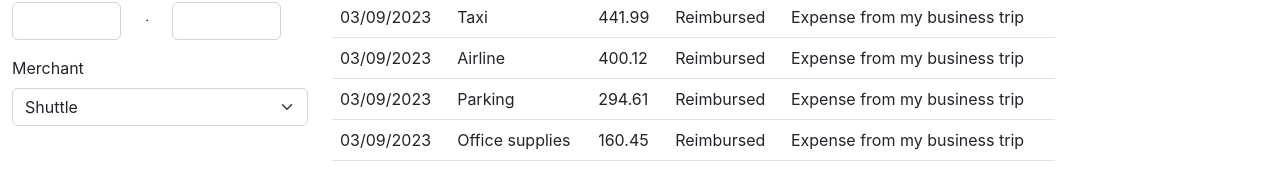
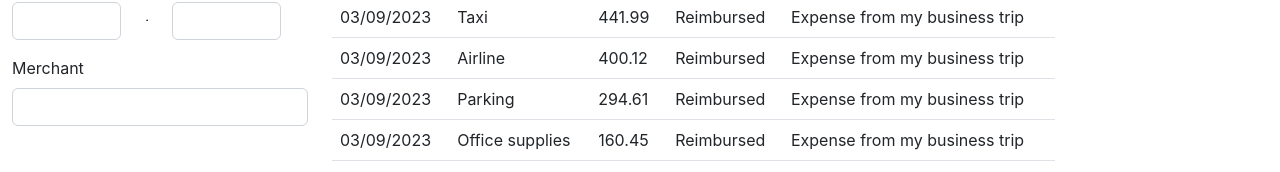
Before and after one commit to Tunzeki/expensemanager, a React (Create React App) app: page / in a window 1280 px wide. Shown: the part 362-534 px from the top of the page. Built offline with nearby package versions, Linux system fonts and the light colour scheme.

Commit message:
Change form select element to datalist

```diff
--- a/src/App.js
+++ b/src/App.js
@@ -731,20 +731,21 @@ function ExpensesForm() {
                 </div>
                 <div>
               <label htmlFor='merchant' className='form-label mt-3'>Merchant</label>
-                  <select id='merchant' value={merchant} onChange={handleMerchant} className='form-select'>
-                    <option value='shuttle'>Shuttle</option>
-                    <option value='fast food'>Fast food</option>
-                    <option value='electronics'>Electronics</option>
-                    <option value='restaurant'>Restaurant</option>
-                    <option value="breakfast">Breakfast</option>
-                    <option value="parking">Parking</option>
-                    <option value="office supplies">Office supplies</option>
-                    <option value="rental car">Rental car</option>
-                    <option value="hotel">Hotel</option>
-                    <option value="taxi">Taxi</option>
-                    <option value="ride sharing">Ride sharing</option>
-                    <option value="airline">Airline</option>
-                  </select>
+              <input list="merchants" id="merchant" className="form-control" />
+                  <datalist id='merchants' value={merchant} onChange={handleMerchant}>
+                    <option value='Shuttle' />
+                    <option value='Fast food' />
+                    <option value='Electronics' />
+                    <option value='Restaurant' />
+                    <option value="Breakfast" />
+                    <option value="Parking" />
+                    <option value="Office supplies" />
+                    <option value="Rental car" />
+                    <option value="Hotel" />
+                    <option value="Taxi" />
+                    <option value="Ride sharing" />
+                    <option value="Airline" />
+                  </datalist>
                 </div>
                 {/* <div>
                   <label for='' className='form-check-label mt-3'>Status</label>
```
